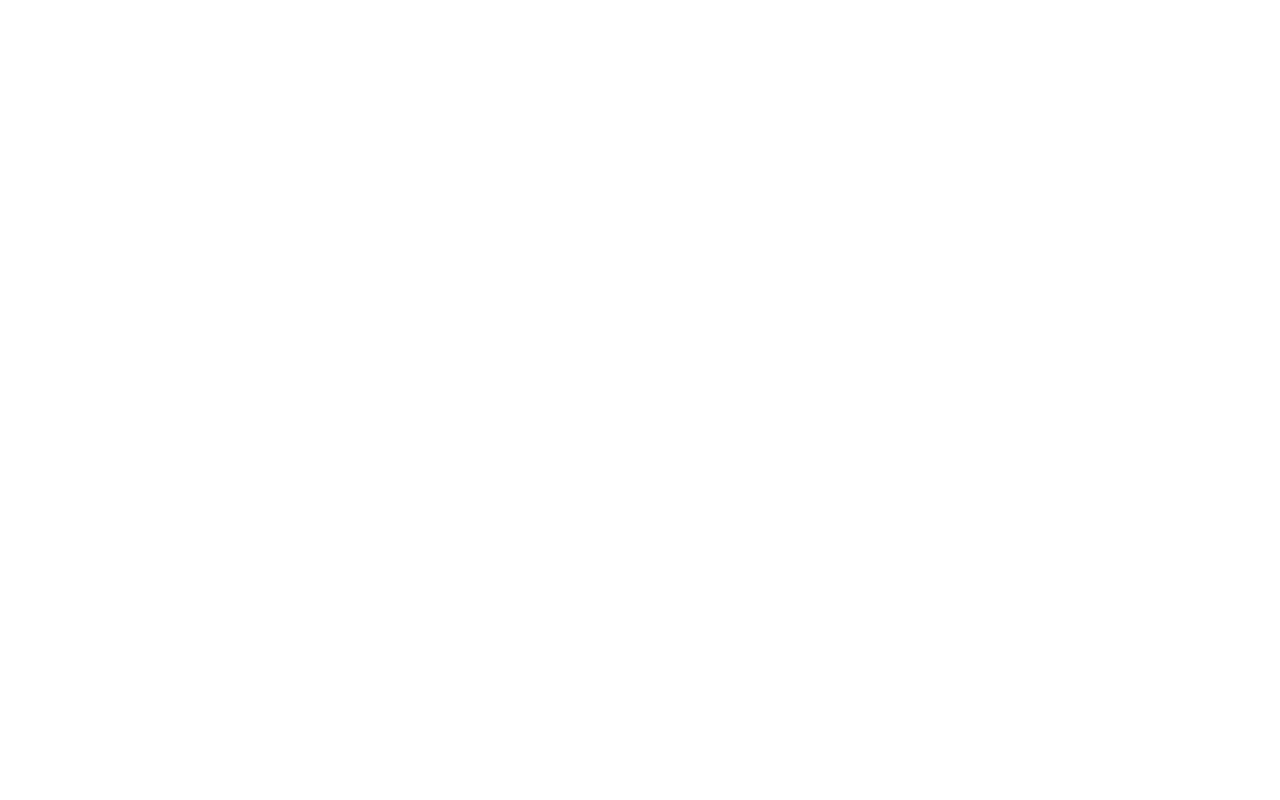
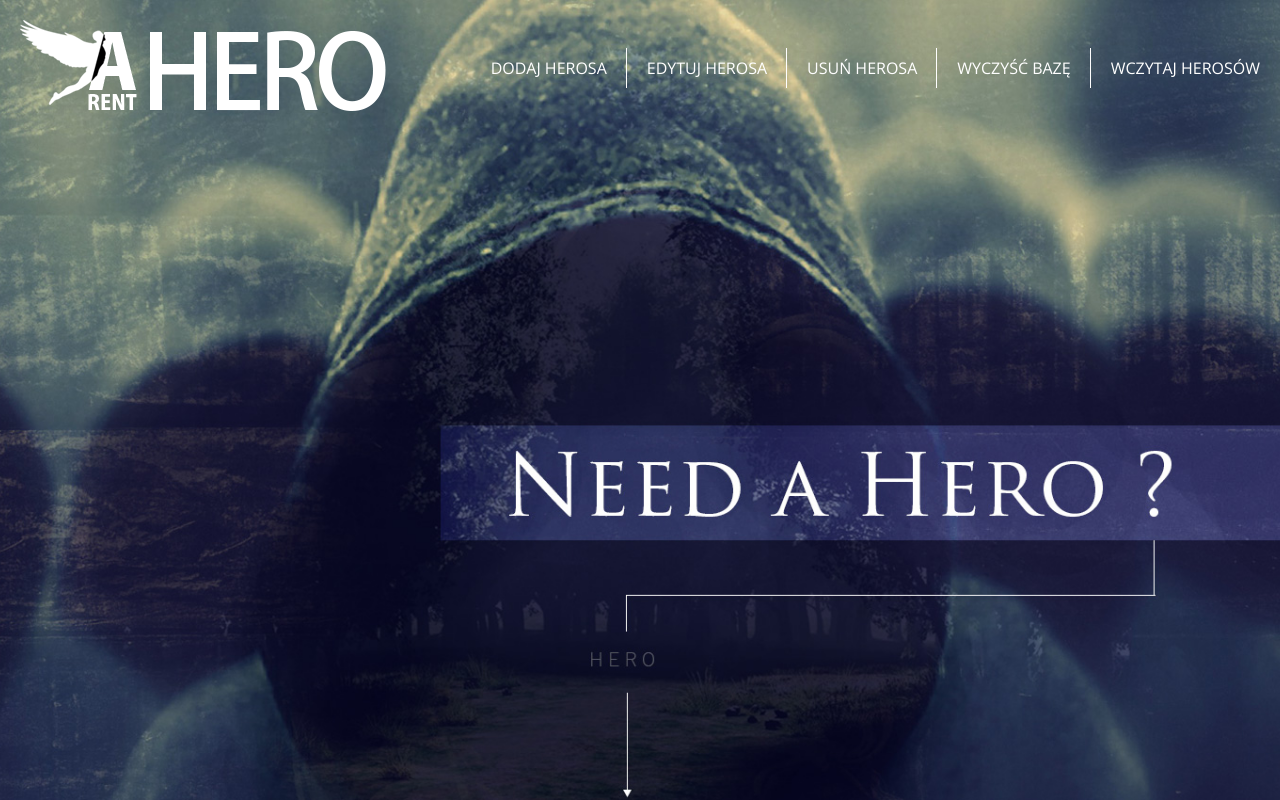
Before and after one commit to Bialek/A-Hero-Rent, a plain HTML site: page index.html in a window 1280 px wide. Drawn offline with nearby package versions, Linux system fonts and the light colour scheme.

Commit message:
header with nav added

```diff
--- a/index.html
+++ b/index.html
@@ -9,7 +9,31 @@
 
 </head>
 <body>
-
+    <header class="header">
+        <img class="header__background" src="./images/home-slide01.jpg" alt="background">
+        <nav class="nav">
+            <a href="index.html">
+                <img src="./images/logo.png" alt="logo">
+            </a>
+            <ul class="nav__list">
+                <li class="nav__item" />
+                    dodaj herosa
+                </li>
+                <li class="nav__item" />
+                    edytuj herosa
+                </li>
+                <li class="nav__item" />
+                    usuń herosa
+                </li>
+                <li class="nav__item" />
+                    wyczyść bazę
+                </li>
+                <li class="nav__item" />
+                    wczytaj herosów
+                </li>
+            </ul>
+        </nav>
+    </header>
 
     <script src="./scripts.js"></script>
 </body>
--- a/style.scss
+++ b/style.scss
@@ -0,0 +1,68 @@
+@import url('https://fonts.googleapis.com/css?family=Open+Sans:400,700');
+
+//varibles
+$primaryColor: #261d52;
+
+$breakpoint-xs: 760px;
+$breakpoint-md: 1024px;
+
+//global styles
+
+* {
+    font-family: 'Open Sans', sans-serif;
+    padding: 0;
+    margin: 0;
+    box-sizing: border-box;
+}
+
+.header {
+    height: 100vh;
+    position: relative;
+    &__background {
+        position: absolute;
+        left: 0;
+        top: 0;
+        width: 100%;
+        height: 100%;
+        object-fit: cover;
+        z-index: -999;
+        object-position: top;
+    }
+}
+
+.nav {
+    display: flex;
+    justify-content: space-between;
+    padding: 20px;
+    align-items: center;
+    &__list {
+        display: inline-flex;
+        list-style: none;
+    }
+    &__item {
+        font-size: 1em;
+        color: #fff;
+        transition: all ease-in-out .3s;
+        cursor: pointer;
+        text-transform: uppercase;
+        position: relative;
+        &:not(:last-child) {
+            padding-right: 40px;
+            &:after {
+                content: "";
+                position: absolute;
+                height: 180%;
+                width: 1px;
+                top: -40%;
+                right: 20px;
+                background-color: #fff;
+            }
+        }
+        &:hover {
+            color: $primaryColor;
+        }
+    }
+    &__logo {
+        height: 50px;
+    }
+}
```
Also changed, not shown: README.md, style.css.
